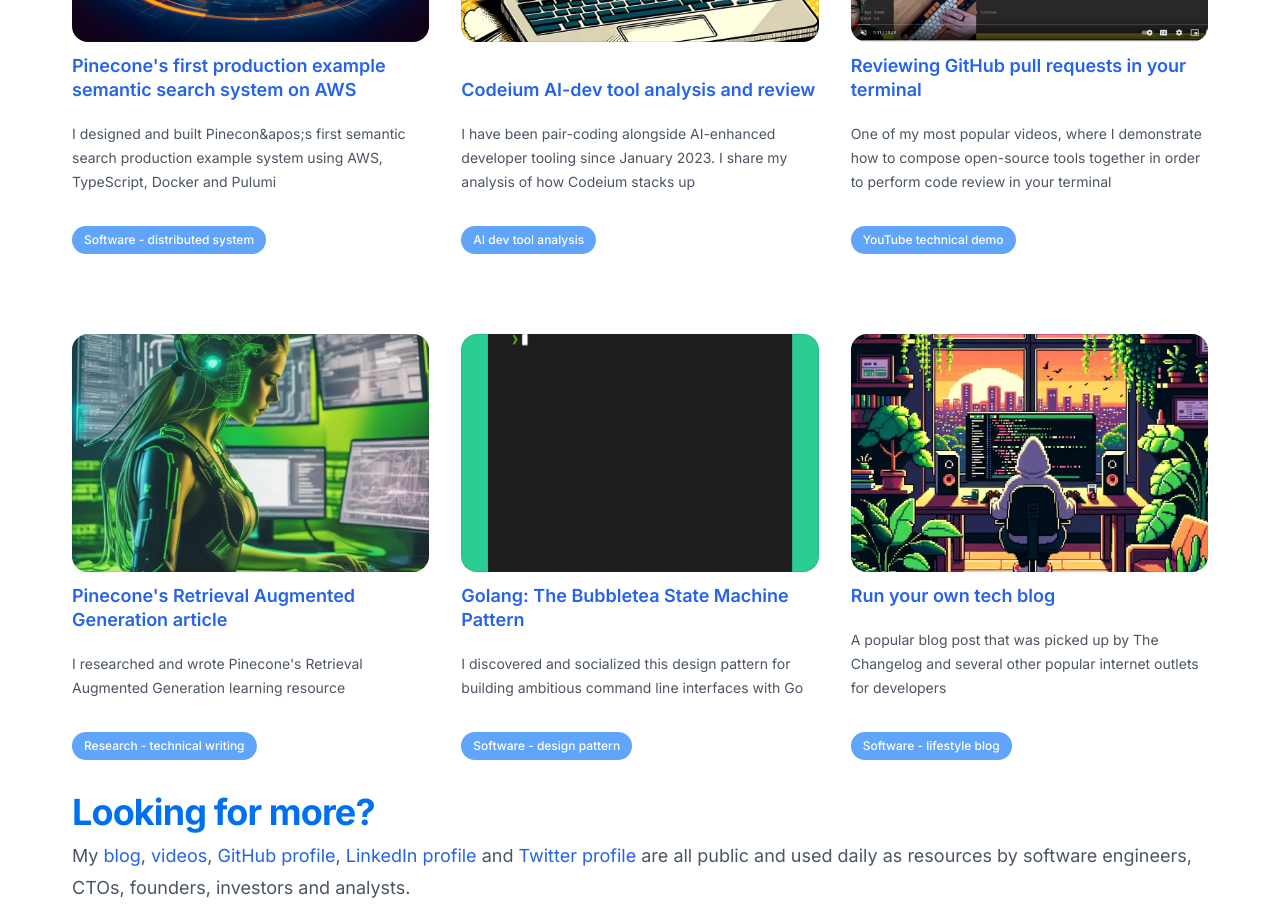
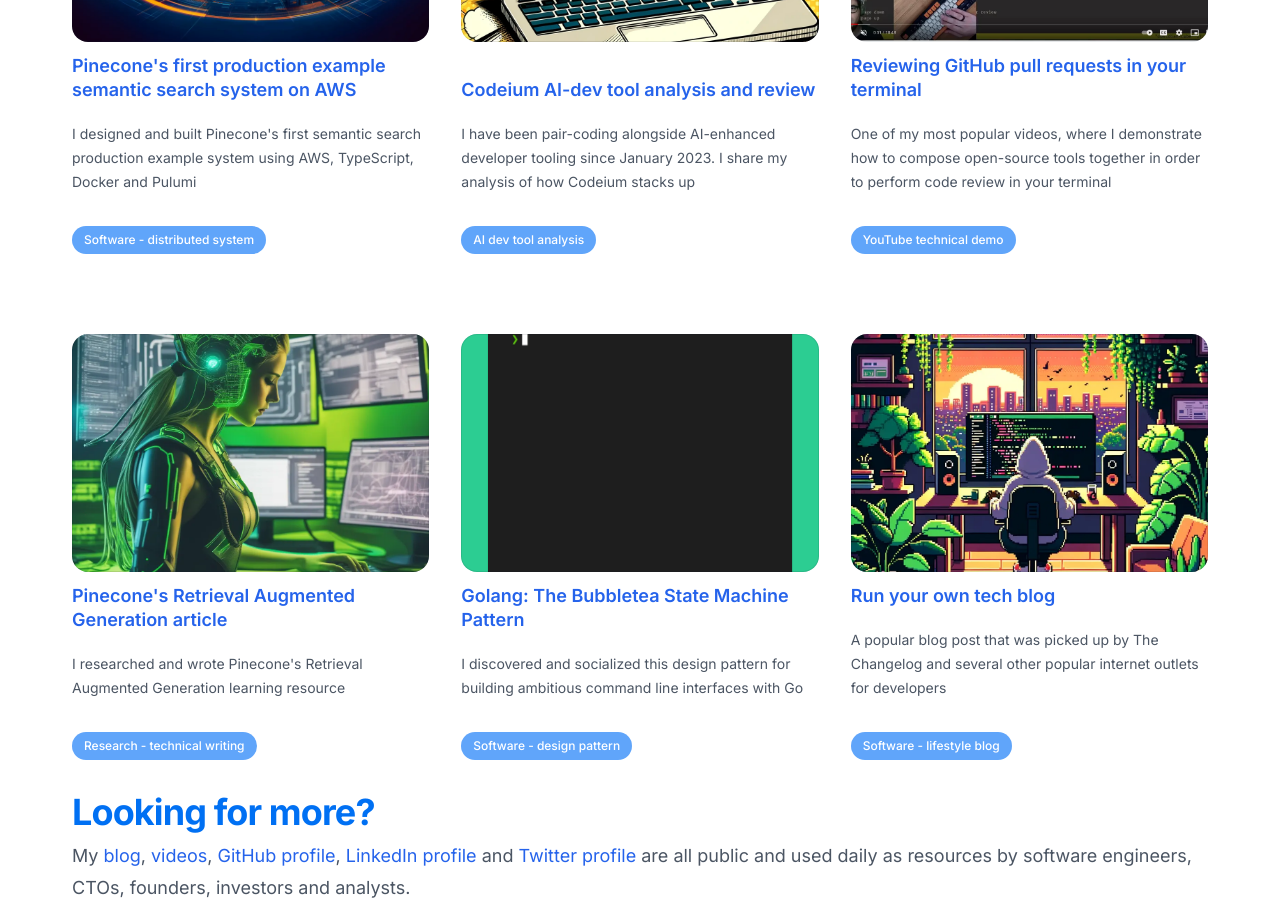
Before and after one commit to zackproser/sponsorship, a Next.js app: page / in a window 1280 px wide. Shown: the part 1500-2419 px from the top of the page. Built offline with nearby package versions, Linux system fonts and the light colour scheme.

Commit message:
Fix bad apostrophe escape

```diff
--- a/src/components/my-content.jsx
+++ b/src/components/my-content.jsx
@@ -13,8 +13,7 @@
     id: 1,
     title: 'Pinecone\'s first production example semantic search system on AWS',
     href: 'https://github.com/pinecone-io/aws-reference-architecture-pulumi',
-    description:
-      'I designed and built Pinecon&apos;s first semantic search production example system using AWS, TypeScript, Docker and Pulumi',
+    description: 'I designed and built Pinecone\'s first semantic search production example system using AWS, TypeScript, Docker and Pulumi',
     imageUrl: pineconeRefArch,
     category: { title: 'Software - distributed system', href: '#' },
   },
```
